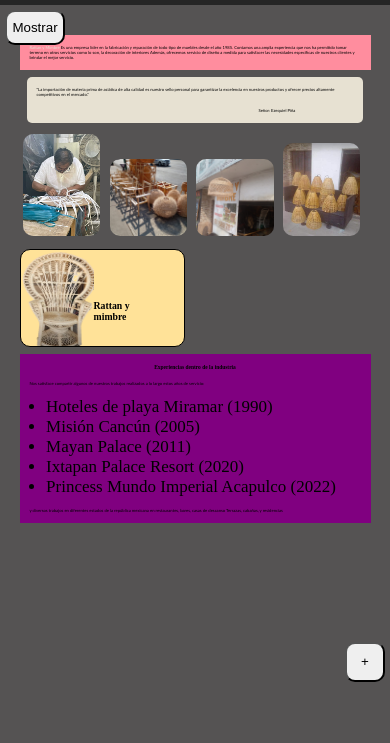
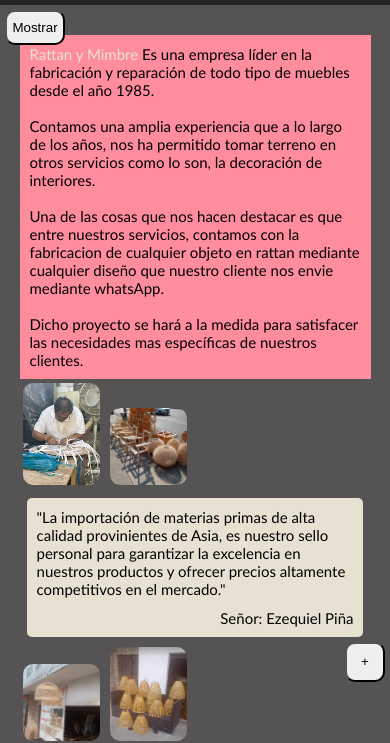
Before and after one commit to MisterPi14/MisterPi14.github.io, a plain HTML site: page Paginas (html)/Historia.html in a window 390 px wide. Shown: the part 120-863 px from the top of the page. Drawn offline with Linux system fonts and the light colour scheme.

Commit message:
Siguiendo con historia y cambios en servicios

```diff
--- a/Estilos (css)/Historia_Styles.css
+++ b/Estilos (css)/Historia_Styles.css
@@ -62,26 +62,25 @@ ul li{
     border-radius: 5px;
     margin: 2%;
     padding: 10px;
-    /*width: 50%;
-    height: 10%;*/
-   /* position: absolute;
-    left: 600px;*/
 }
-.Comentario :nth-child(3){
-    position: relative;
-    margin-left: 70%;
+.Comentario :nth-child(3){/*Comentario de Ezequiel*/
+    float: right;
 }
 
-.Imagenes-container img{
+.Imagenes-Pc img{
     width: 22%;
     height: 100%;
     margin: 1%;
     border-radius: 10px;
 }
 
-.Imagenes-container{
+.Imagenes-Pc{
     width: 100%;
     height: 45%;
+}
+
+.Imagenes-Cel{
+    display: none;
 }
 
 .Experiencias{
@@ -121,4 +120,20 @@ ul li{
     .colum-container{
         width: 100%;
     }
+
+    /*Imagenes*/
+    .Imagenes-Cel img{
+        width: 22%;
+        height: 100%;
+        margin: 1%;
+        border-radius: 10px;
+    }
+    .Imagenes-Cel{
+        display: block;
+        width: 100%;
+        height: 45%;
+    }
+    .Imagenes-Pc{
+        display: none;
+    }
 }
--- a/Paginas (html)/Historia.html
+++ b/Paginas (html)/Historia.html
@@ -9,7 +9,6 @@
         <link rel="stylesheet" href="../Estilos (css)/Estilos_Generales.css">
         <link rel="stylesheet" href="../Estilos (css)/Historia_Styles.css">
         <script src="../Codigos/Codigo_General.js"></script>
-        <style>p,ul{font-size: 1.07vw;} h3{font-size: 1.4vw;} h1{font-size: 1vw;}</style>
     </head>
     <body>
 
@@ -35,23 +34,36 @@
         <button onclick="Abrir_Ocultar('Encabezado_redes')" id="Boton-redes"> + </button>
         <!--////////////////////////////////////////////////////////////////////////////////////////////-->
         <section class="quienesSomos">
-            <div class="Presentacion">
+            <section class="Presentacion">
                 <p>
                     <span>Rattan y Mimbre</span>
-                    Es una empresa líder en la fabricación y reparación de todo tipo de muebles desde el año 1985. Contamos una amplia experiencia que nos ha permitido tomar terreno en otros servicios como lo son, la decoración de interiores
-                    Además, ofrecemos servicio de diseño a medida para satisfacer las necesidades específicas de nuestros clientes y brindar el mejor servicio.
+                    Es una empresa líder en la fabricación y reparación de todo tipo de muebles desde el año 1985. <br><br>
+                    Contamos una amplia experiencia que a lo largo de los años, nos ha permitido tomar terreno en otros servicios como lo son, la decoración de interiores.
+                    <br><br>
+                    Una de las cosas que nos hacen destacar es que entre nuestros servicios, contamos con la fabricacion de cualquier objeto
+                    en rattan mediante cualquier diseño que nuestro cliente nos envie mediante whatsApp.
+                    <br><br>
+                    Dicho proyecto se hará a la medida para satisfacer las necesidades mas específicas de nuestros clientes.
                 </p>
-            </div>
+            </section>
             <section class="Tarjeta-Comentario">
                 <div class="colum-container">
+                    <div class="Imagenes-Cel">
+                        <img src="../Imagenes/Historia/imagen1.jpg" alt="">
+                        <img src="../Imagenes/Historia/imagen2.jpg" alt="">
+                    </div>
                     <div class="Comentario">
-                        <p>"La importación de materia prima de asiática de alta calidad es nuestro sello personal para garantizar la excelencia en nuestros productos y ofrecer precios altamente competitivos en el mercado." </p>
+                        <p>"La importación de materias primas de alta calidad provinientes de Asia, es nuestro sello personal para garantizar la excelencia en nuestros productos y ofrecer precios altamente competitivos en el mercado." </p>
                         <br>
                         <p>Señor: Ezequiel Piña</p>
                     </div>
-                    <div class="Imagenes-container">
+                    <div class="Imagenes-Pc">
                         <img src="../Imagenes/Historia/imagen1.jpg" alt="">
                         <img src="../Imagenes/Historia/imagen2.jpg" alt="">
+                        <img src="../Imagenes/Historia/imagen3.jpg" alt="">
+                        <img src="../Imagenes/Historia/imagen4.jpg" alt="">
+                    </div>
+                    <div class="Imagenes-Cel">
                         <img src="../Imagenes/Historia/imagen3.jpg" alt="">
                         <img src="../Imagenes/Historia/imagen4.jpg" alt="">
                     </div>
@@ -61,7 +73,7 @@
                     <h1>Rattan y mimbre</h1>
                 </div>
             </section>
-            <div class="Experiencias">
+            <section class="Experiencias">
                 <h3 style="text-align: center;">Experiencias dentro de la industria</h3><br>
                 <p> Nos satisface compartir algunos de nuestros trabajos realizados a lo largo estos años de servicio:</p><br>
                 <ul>
@@ -72,7 +84,7 @@
                     <li>Princess Mundo Imperial Acapulco (2022)</li>
                 </ul><br>
                 <p>y diversos trabajos en diferentes estados de la república mexicana en restaurantes, bares, casas de descanso Terrazas, cabañas, y residencias</p>
-            </div>
+            </section>
         </section>
         <!--//////////////////////////////////  Redes sociales   ///////////////////////////////////////-->
         <footer id="Encabezado_redes">
```
Also changed, not shown: Paginas (html)/Servicios.html (+5 -8 lines).
